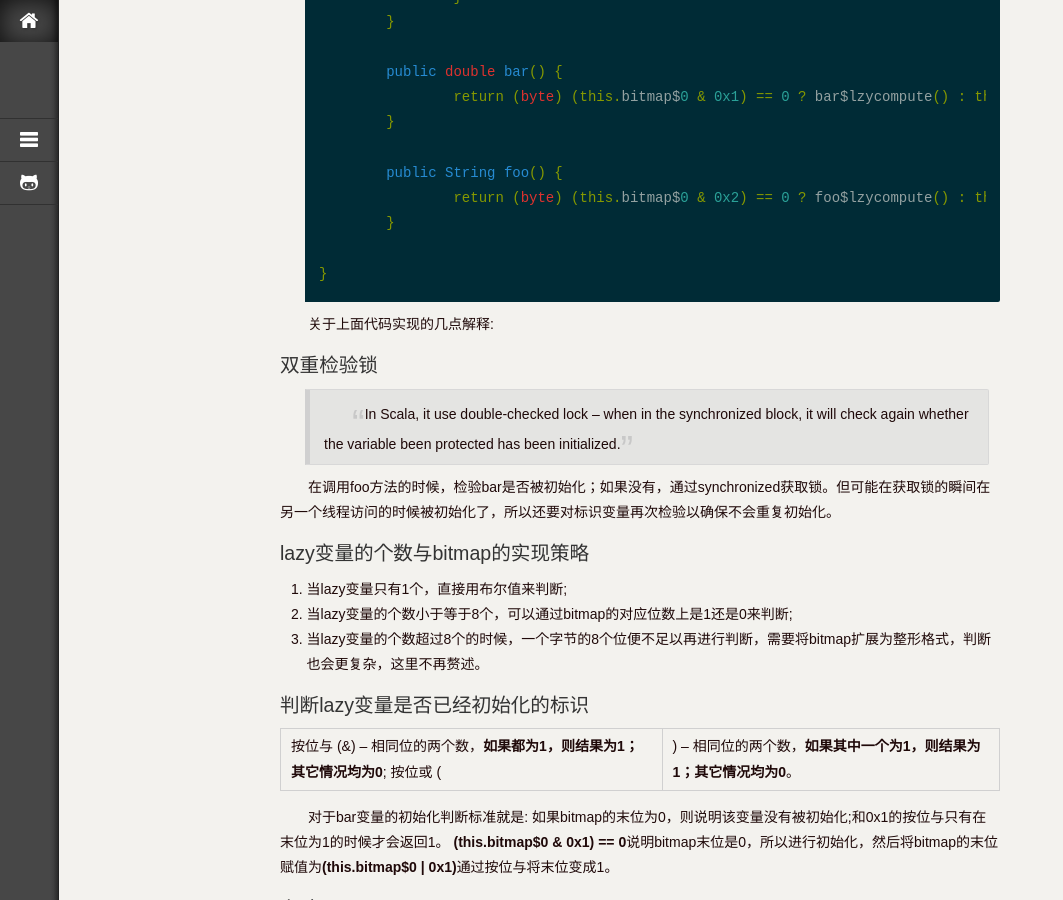
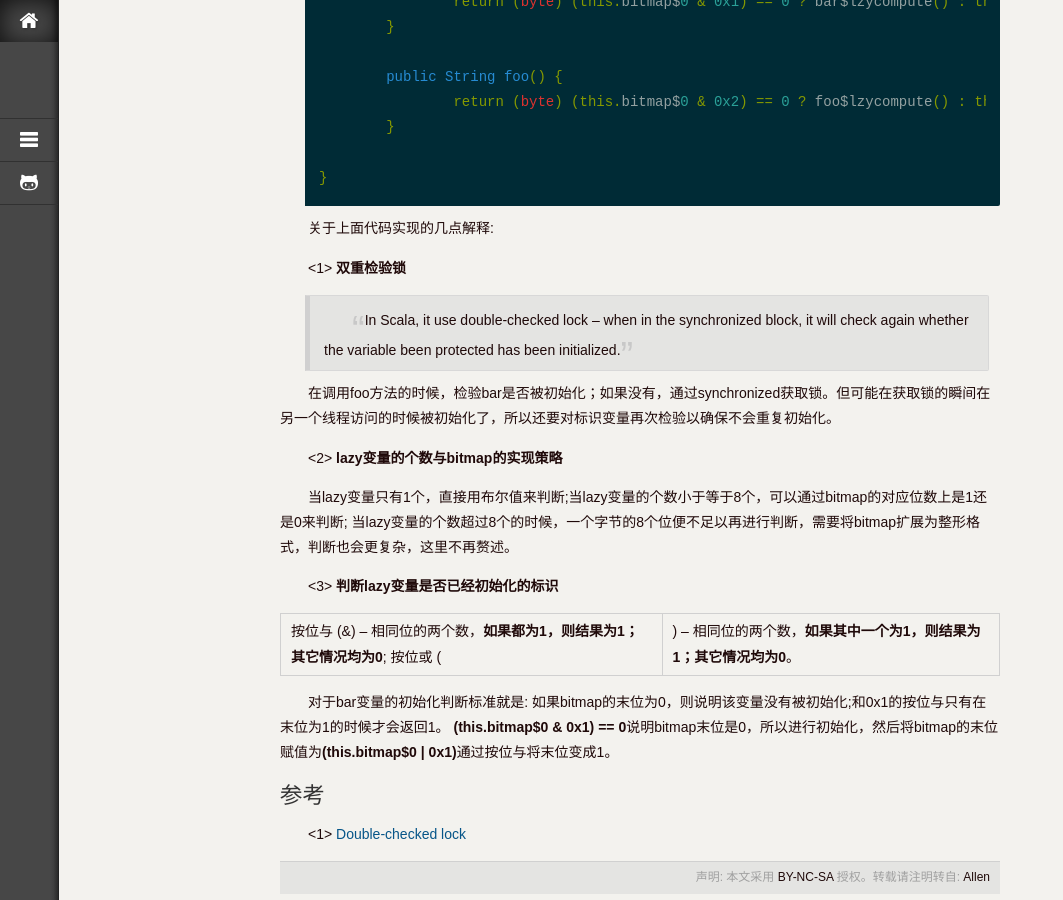
Before and after one commit to jacoffee/jacoffee.github.io, a Jekyll site: the page built from _posts/2016-03-04-scala-lazy-variable.md, in a window 1280 px wide and 900 px high, scrolled down 1169 px. Shown: the whole window, without its empty margins (0-1063 px from the left). Built offline with Jekyll 4.4.1, drawn with Linux system fonts in a browser that asks for light colours; Markdown is read by kramdown in place of the engine named in the settings; comment, search, counter and statistics services are not loaded; some of the changed lines change nothing that is shown.

Commit message:
format change

```diff
--- a/_posts/2016-03-04-scala-lazy-variable.md
+++ b/_posts/2016-03-04-scala-lazy-variable.md
@@ -10,12 +10,7 @@ description: "本文研究了Scala中懒加载变量背后的实现"
 keywords: [延迟加载，双重检验锁，语法糖]
 ---
 
-# 问题
-
 在Scala中lazy关键字还是使用的比较多的, lazy变量是在调用的时候初始化一次的。 当多个线程同时访问该变量的时候，这就不可避免的要涉及到**变量共享**， 我们需要确保当该变量在一个线程中初始化之后，另一个线程访问的时候不再初始化。那么Scala到底是如何实现lazy变量的？
-
-
-# 解决
 
 下面是一个基本的测试用例:
 
@@ -68,23 +63,22 @@ public class LazyVar {
 
 关于上面代码实现的几点解释:
 
-### 双重检验锁
+ <1> **双重检验锁**
 
- > In Scala, it use double-checked lock -- when in the synchronized block, it will check again whether the variable been protected has been initialized.
+  > In Scala, it use double-checked lock -- when in the synchronized block, it will check again whether the variable been protected has been initialized.
 
- 在调用foo方法的时候，检验bar是否被初始化；如果没有，通过synchronized获取锁。但可能在获取锁的瞬间在另一个线程访问的时候被初始化了，所以还要对标识变量再次检验以确保不会重复初始化。
+  在调用foo方法的时候，检验bar是否被初始化；如果没有，通过synchronized获取锁。但可能在获取锁的瞬间在另一个线程访问的时候被初始化了，所以还要对标识变量再次检验以确保不会重复初始化。
 
-### lazy变量的个数与bitmap的实现策略
+ <2> **lazy变量的个数与bitmap的实现策略**
 
-  1. 当lazy变量只有1个，直接用布尔值来判断;
-  2. 当lazy变量的个数小于等于8个，可以通过bitmap的对应位数上是1还是0来判断;
-  3. 当lazy变量的个数超过8个的时候，一个字节的8个位便不足以再进行判断，需要将bitmap扩展为整形格式，判断也会更复杂，这里不再赘述。
+当lazy变量只有1个，直接用布尔值来判断;当lazy变量的个数小于等于8个，可以通过bitmap的对应位数上是1还是0来判断;
+当lazy变量的个数超过8个的时候，一个字节的8个位便不足以再进行判断，需要将bitmap扩展为整形格式，判断也会更复杂，这里不再赘述。
 
-### 判断lazy变量是否已经初始化的标识
+ <3> **判断lazy变量是否已经初始化的标识**
 
-按位与 (&) -- 相同位的两个数，**如果都为1，则结果为1；其它情况均为0**; 按位或 (|) -- 相同位的两个数，**如果其中一个为1，则结果为1；其它情况均为0**。
+ 按位与 (&) -- 相同位的两个数，**如果都为1，则结果为1；其它情况均为0**; 按位或 (|) -- 相同位的两个数，**如果其中一个为1，则结果为1；其它情况均为0**。
 
-对于bar变量的初始化判断标准就是: 如果bitmap的末位为0，则说明该变量没有被初始化;和0x1的按位与只有在末位为1的时候才会返回1。
+ 对于bar变量的初始化判断标准就是: 如果bitmap的末位为0，则说明该变量没有被初始化;和0x1的按位与只有在末位为1的时候才会返回1。
 **(this.bitmap$0 & 0x1) == 0**说明bitmap末位是0，所以进行初始化，然后将bitmap的末位赋值为**(this.bitmap$0 | 0x1)**通过按位与将末位变成1。
 
 ##参考
```
